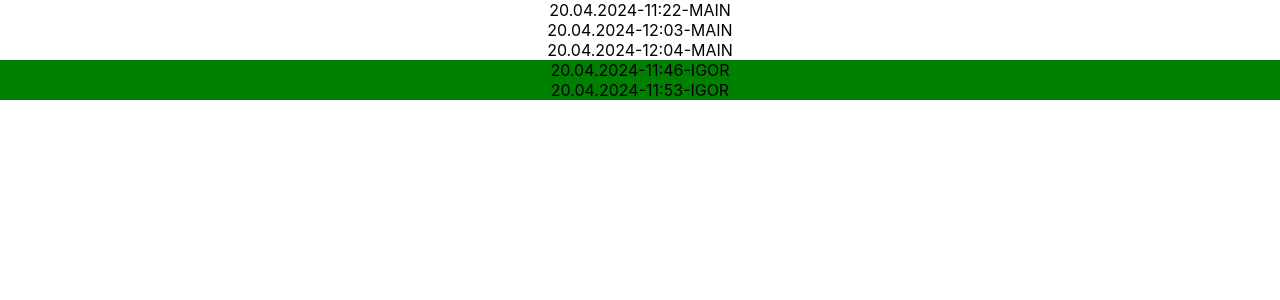
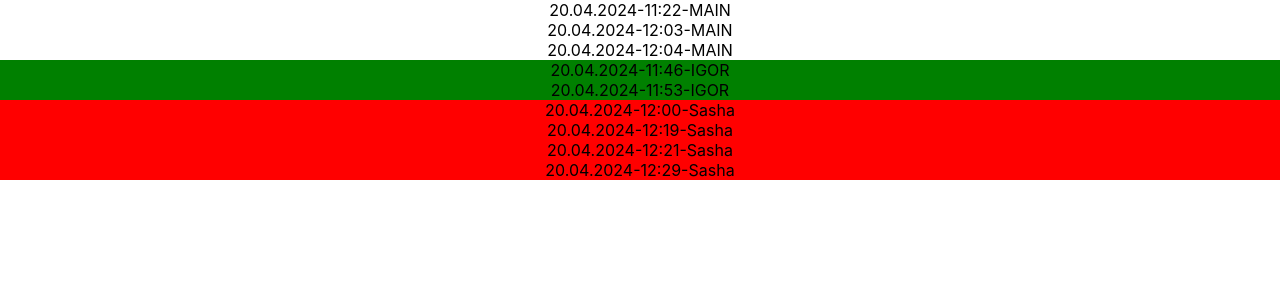
Before and after one commit to IgorYudintsev/gitbranches, a React (Create React App) app: page / in a window 1280 px wide. Shown: the top 300 px of the page. Built offline with nearby package versions, Linux system fonts and the light colour scheme.

Commit message:
20.04.2024-12:29-Sasha

```diff
--- a/src/App.tsx
+++ b/src/App.tsx
@@ -2,6 +2,7 @@ import React from 'react';
 import logo from './logo.svg';
 import './App.css';
 import {Igor} from "./Igor";
+import {Sasha} from "./Sasha";
 
 function App() {
     return (
@@ -10,6 +11,7 @@ function App() {
             <div>20.04.2024-12:03-MAIN</div>
             <div>20.04.2024-12:04-MAIN</div>
             <Igor/>
+            <Sasha/>
         </div>
     );
 }
--- a/src/Sasha.tsx
+++ b/src/Sasha.tsx
@@ -1,4 +1,3 @@
-// @flow
 import * as React from 'react';
 
 type Props = {};
@@ -8,6 +7,7 @@ export const Sasha = (props: Props) => {
             <div>20.04.2024-12:00-Sasha</div>
             <div>20.04.2024-12:19-Sasha</div>
             <div>20.04.2024-12:21-Sasha</div>
+            <div>20.04.2024-12:29-Sasha</div>
         </div>
     );
 };
```
